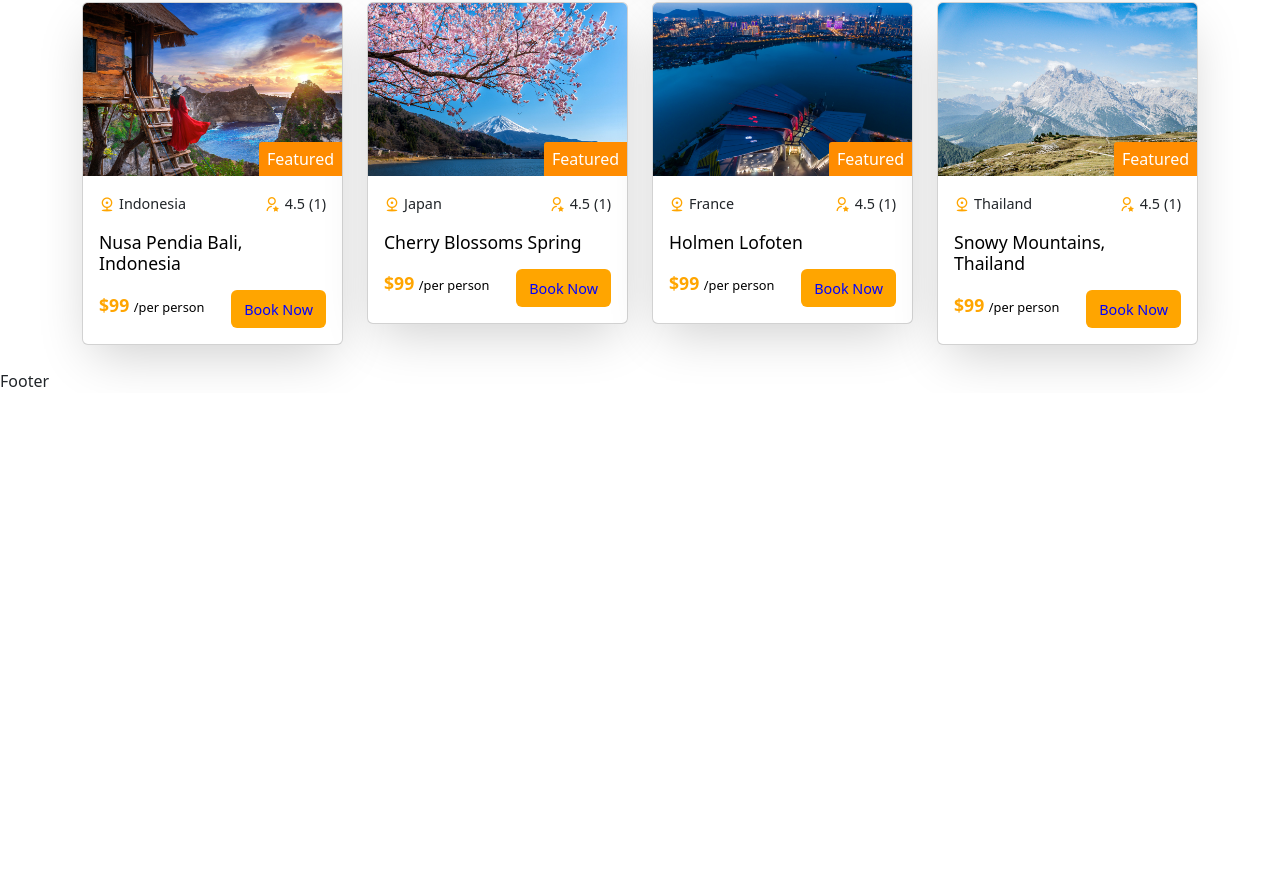
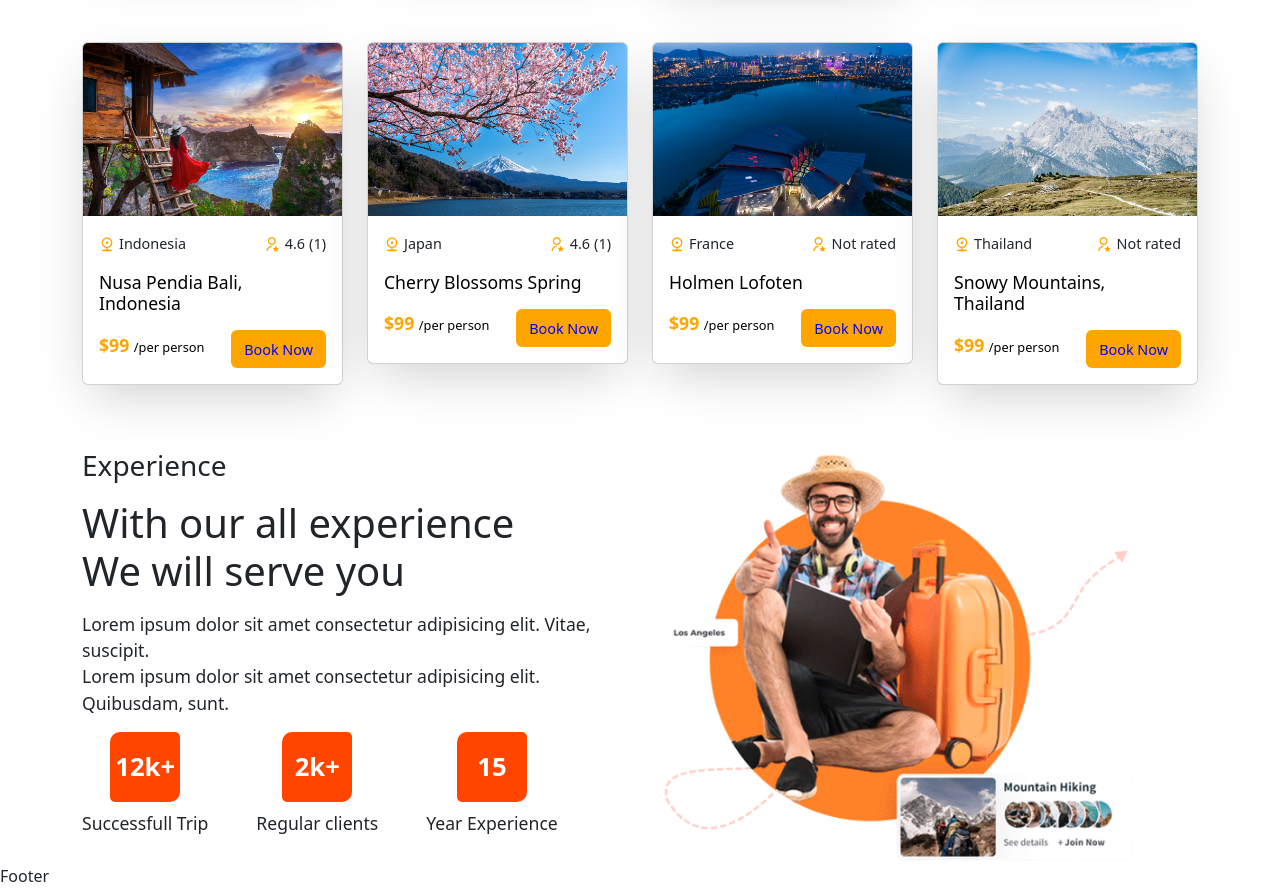
Before and after one commit to barsa0412/tour-management, a React (Create React App) app in the folder tour-management/frontend/: page /home in a window 1280 px wide. Shown: the part 1458-2346 px from the top of the page. Before the commit the page ends 1851 px from the top, so only its background shows below. Built offline with nearby package versions, Linux system fonts and the light colour scheme.

Commit message:
experience

```diff
--- a/tour-management/frontend/src/assets/data/tours.js
+++ b/tour-management/frontend/src/assets/data/tours.js
@@ -19,6 +19,10 @@ const tours = [
       {
         name: "jhon doe",
         rating: 4.6,
+      },
+       {
+        name: "jhon doe",
+        rating: 5,
       },
     ],
     avgRating: 4.5,
@@ -124,10 +128,7 @@ const tours = [
     maxGroupSize: 8,
     desc: "this is the description",
     reviews: [
-      {
-        name: "jhon doe",
-        rating: 4.6,
-      },
+
     ],
     avgRating: 4.5,
     photo: tourImg07,
@@ -142,10 +143,7 @@ const tours = [
     maxGroupSize: 8,
     desc: "this is the description",
     reviews: [
-      {
-        name: "jhon doe",
-        rating: 4.6,
-      },
+
     ],
     avgRating: 4.5,
     photo: tourImg03,
--- a/tour-management/frontend/src/pages/Home.jsx
+++ b/tour-management/frontend/src/pages/Home.jsx
@@ -7,6 +7,7 @@ import heroImg02 from '../assets/images/hero-img02.jpg';
 import heroVideo from '../assets/images/hero-video.mp4';
 import worldImg from '../assets/images/world.png';
 import Subtitle from './../shared/Subtitle';
+import experienceImg from "../assets/images/experience.png";
 
 import SearchBar from "../shared/SearchBar";
 import ServiceList from "../services/ServiceList";
@@ -79,6 +80,44 @@ const Home = () => {
      </section>
     {/* ============= featured tour section end =========== */}
 
+    {/* ============= experience section start =========== */}
+    <section>
+        <Container>
+            <Row>
+                <Col lg="6">
+                <div className="experience__content">
+                    <Subtitle subtitle={'Experience'}/>
+                    <h2>With our all experience <br />We will serve you</h2>
+                    <p>Lorem ipsum dolor sit amet consectetur adipisicing elit. Vitae, suscipit. <br />
+                    Lorem ipsum dolor sit amet consectetur adipisicing elit. Quibusdam, sunt.</p>
+                </div>
+                <div className="counter__wrapper d-flex align-items-center gap-5">
+                    <div className="counter__box">
+                        <span>12k+</span>
+                        <h6>Successfull Trip</h6>
+                    </div>
+                    <div className="counter__box">
+                        <span>2k+</span>
+                        <h6>Regular clients</h6>
+                    </div>
+                    <div className="counter__box">
+                        <span>15</span>
+                        <h6>Year Experience</h6>
+                    </div>
+                </div>
+                </Col>
+                <Col lg="6">
+                <div className="experience__img">
+                    <img src={experienceImg} alt="" />
+                </div>
+                </Col>
+            </Row>
+        </Container>
+    </section>
+
+    {/* ============= experience section end =========== */}
+
+
 </>
     );
 };
--- a/tour-management/frontend/src/shared/TourCard.jsx
+++ b/tour-management/frontend/src/shared/TourCard.jsx
@@ -3,14 +3,18 @@ import { Card, CardBody } from "reactstrap";
 import { Link } from "react-router-dom";
 
 import "./tour-card.css";
+import calculateAvgRating from "../utils/avgRating";
 
 const TourCard = ({tour}) => {
-    const {id, title, city, photo, price, featured, avgRating, reviews } = tour
+    const {id, title, city, photo, price, featured, reviews } = tour;
+
+    const { totalRating, avgRating } = calculateAvgRating(reviews);
+
     return ( <div className="tour__card">
         <Card>
             <div className="tour__img">
                 <img src={photo} alt="tour-img" />
-                <span>Featured</span>
+                {featured && <span>Featured</span>}
             </div>
             <CardBody>
             <div className="card__top d-flex align-items-center justify-content-between">
@@ -18,8 +22,12 @@ const TourCard = ({tour}) => {
                 <i class="ri-map-pin-range-line"></i> {city}
                 </span>
                 <span className="tour__rating d-flex align-items-center gap-1">
-                <i class="ri-user-star-line"></i> {avgRating} {" "}
-                <span>({reviews.length})</span>
+                <i class="ri-user-star-line"></i> {avgRating === 0 ? null : avgRating }
+                {totalRating === 0 ? (
+                    "Not rated"
+                ) : (
+                     <span>({reviews.length})</span>
+                    )}
                 </span>
             </div>
             <h5 className="tour__title"><Link to={`/tours/${id}`}>{title}</Link></h5>
--- a/tour-management/frontend/src/shared/tour-card.css
+++ b/tour-management/frontend/src/shared/tour-card.css
@@ -91,3 +91,6 @@
 .booking__btn a:hover{
     color: black;
 }
+.tour__card {
+    padding-bottom: 40px;
+}
--- a/tour-management/frontend/src/styles/home.css
+++ b/tour-management/frontend/src/styles/home.css
@@ -56,3 +56,43 @@
     font-size: 2.3rem;
     font-weight: 500;
 }
+
+.experience__content h2 {
+    font-size: 2.5rem;
+    margin-top: 1rem;
+    font-weight: 500;
+}
+
+.experience__content p{
+    font-size: 1.1rem;
+    color: var(--text-color);
+    margin-top: 1rem;
+}
+
+.counter_wrapper{
+    margin-top: 2.5rem;
+}
+
+.counter__box span{
+    width: 70px;
+    height: 70px;
+    margin: auto;
+    display: flex;
+    align-items: center;
+    justify-content: center;
+    background: orangered;
+    color: #fff;
+    font-size: 1.6rem;
+    font-weight: 600;
+    border-radius: 10px 5px 10px 5px;
+}
+
+.counter__box h6{
+    font-size: 1.1rem;
+    margin-top: 0.7rem;
+    color: var(--text-color);
+}
+
+.experience__img img{
+    width: 90%;
+}
--- /dev/null
+++ b/tour-management/frontend/src/utils/avgRating.js
@@ -0,0 +1,17 @@
+const calculateAvgRating = reviews=> {
+
+    const totalRating = reviews?.reduce((acc,item)=> acc + item.rating, 0);
+    const avgRating =
+    totalRating === 0
+    ? ""
+    : totalRating === 1
+    ? totalRating
+    : (totalRating / reviews?.length).toFixed(1);
+
+    return {
+        totalRating,
+        avgRating
+    };
+};
+
+export default calculateAvgRating;
```
